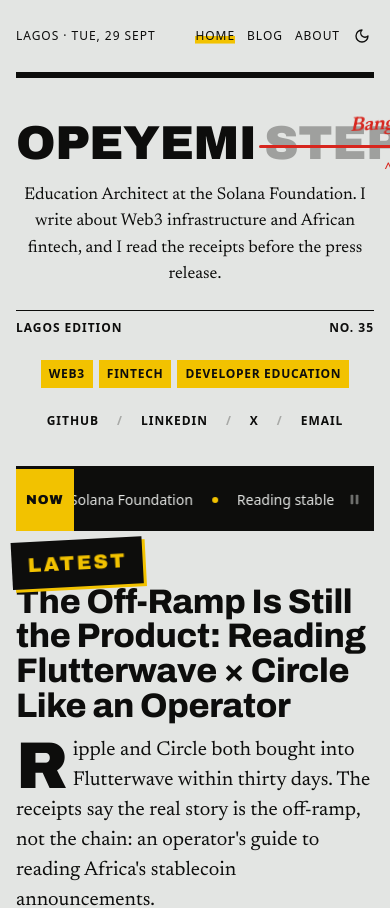
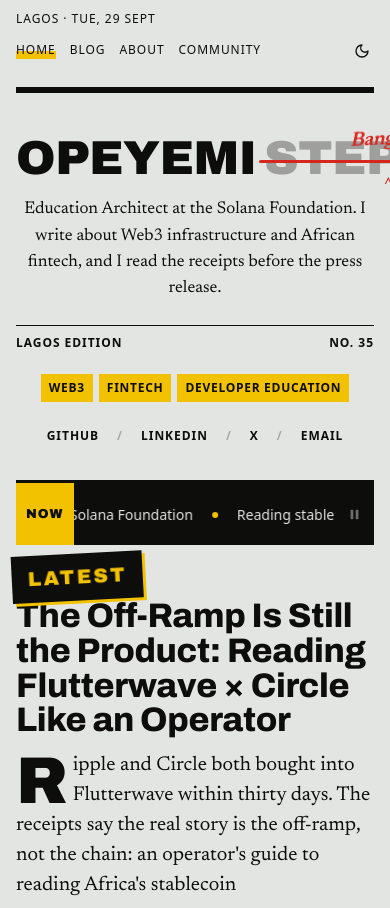
Before and after one commit to resourcefulmind/opeyemistephen, a Next.js app: page / in a window 390 px wide. Shown: the top 908 px of the page. Built offline with nearby package versions, Linux system fonts and the light colour scheme; a web font is replaced by a local one.

Commit message:
feat(press): Community in the main nav; date takes its own line on small phones

```diff
--- a/src/components/press/PressTopline.tsx
+++ b/src/components/press/PressTopline.tsx
@@ -10,6 +10,7 @@
   { href: '/', label: 'Home' },
   { href: '/blog', label: 'Blog' },
   { href: '/about', label: 'About' },
+  { href: '/community', label: 'Community' },
 ];
 
 function lagosDate(style: 'long' | 'short') {
--- a/src/styles/press.css
+++ b/src/styles/press.css
@@ -1607,3 +1607,11 @@
   .end-row-3 { grid-template-columns: 1fr; }
   .correction { margin-inline: 0; }
 }
+
+/* Small phones: the date takes its own line so four nav links and the theme toggle fit beneath it */
+@media (max-width: 480px) {
+  .press-topline { flex-wrap: wrap; row-gap: 0; padding-top: 10px; }
+  .press-topline > span { flex-basis: 100%; }
+  .press-topline .right { width: 100%; justify-content: space-between; }
+  .press-topline nav ul { gap: 14px; }
+}
```
